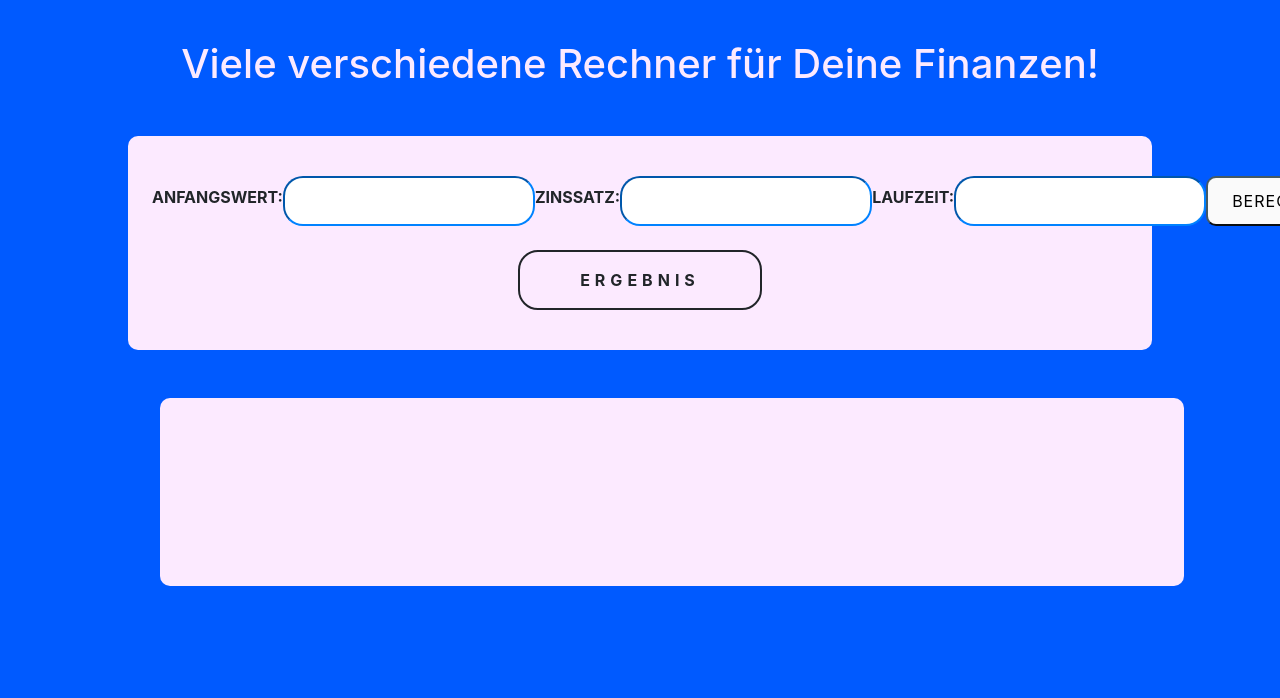
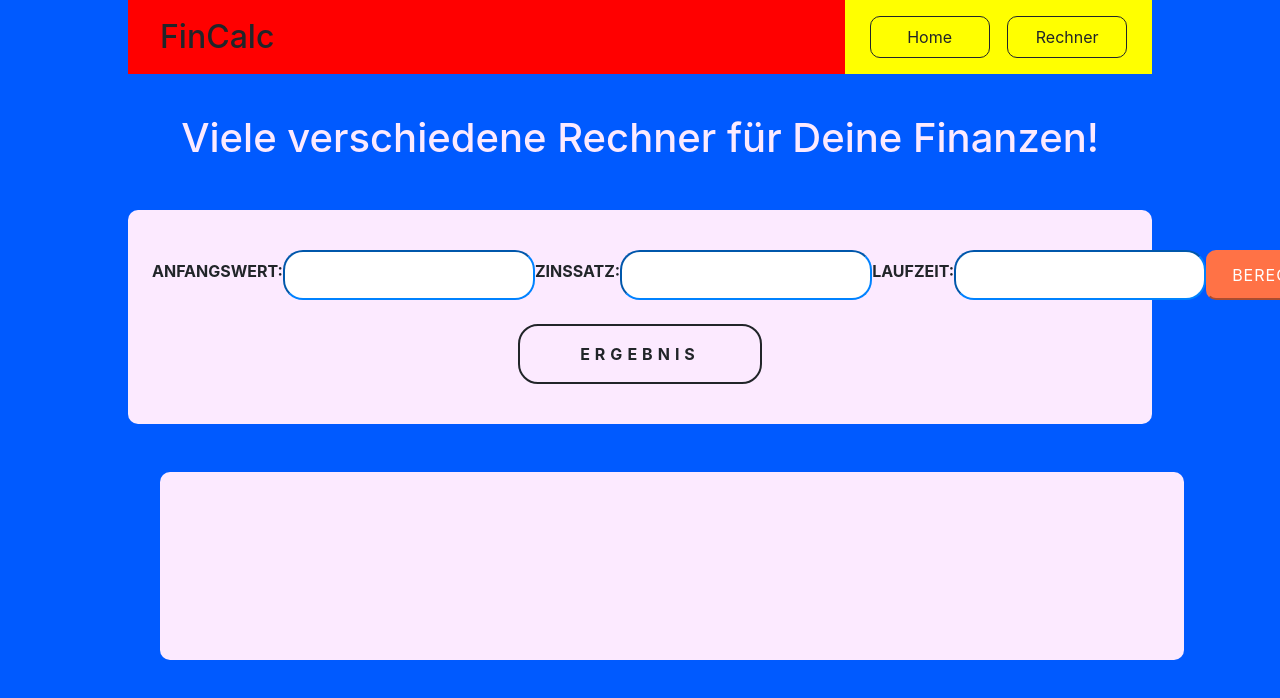
Before and after one commit to MareikeW/calculator-for-finances, a plain HTML site: page main.html in a window 1280 px wide. Shown: the top 698 px of the page. Drawn offline with nearby package versions, Linux system fonts and the light colour scheme.

Commit message:
Navigation

```diff
--- a/calculator.css
+++ b/calculator.css
@@ -14,6 +14,45 @@ h1 {
   padding: 1em 0;
   color: #FCEAFF;
 }
+
+
+.header-container {
+  width: 100%;
+  display: flex;
+  justify-content: space-between;
+  background: red;
+}
+
+.header-title {
+  margin: auto 1em;
+}
+
+.navbar {
+  width: 30%;
+  background: yellow;
+}
+
+.nav-list {
+  list-style: none;
+  display: flex;
+  justify-content: space-around;
+  margin: 0.5em auto;
+  width: 100%;
+}
+
+.nav-list-item {
+  text-align: center;
+  border: 1px solid;
+  padding: 0.5em 1.5em;
+  width: 120px;
+  border-radius: 10px;
+}
+
+.nav-list-item:hover,
+.nav-list-item:focus {
+    cursor: pointer;
+}
+
 
 form {
   margin-top: 1.5em;
@@ -44,17 +83,19 @@ input[type=text]:focus {
   padding: 0.7em 1.5em;
   text-transform: uppercase;
   border-radius: 10px;
-  background-color: #fafafa;
-  border-color: #455a64;
+  background-color: #FF7246;
+  color: white;
+  border-color: #FF7246;
   letter-spacing: 1px;
 }
 
 .calc-button:hover,
 .calc-button:focus {
-  background-color: #FF7246;
-  color: white;
+  background-color: white;
+  border-color: #005AFF;
+  color: #005AFF;
   outline: none;
-  border-color: #FF7246;
+
 }
 
 .rechner-container,
--- a/main.html
+++ b/main.html
@@ -8,6 +8,16 @@
     <title>Home</title>
   </head>
   <body>
+
+    <header class="header-container">
+      <h2 class="header-title">FinCalc</h2>
+      <nav class="navbar">
+        <ul class="nav-list">
+          <li class="nav-list-item">Home</li>
+          <li class="nav-list-item">Rechner</li>
+        </ul>
+      </nav>
+    </header>
     <h1>Viele verschiedene Rechner für Deine Finanzen!</h1>
     <div class="rechner-container">
     <!-- Form zum Werte eintragen -->
```
